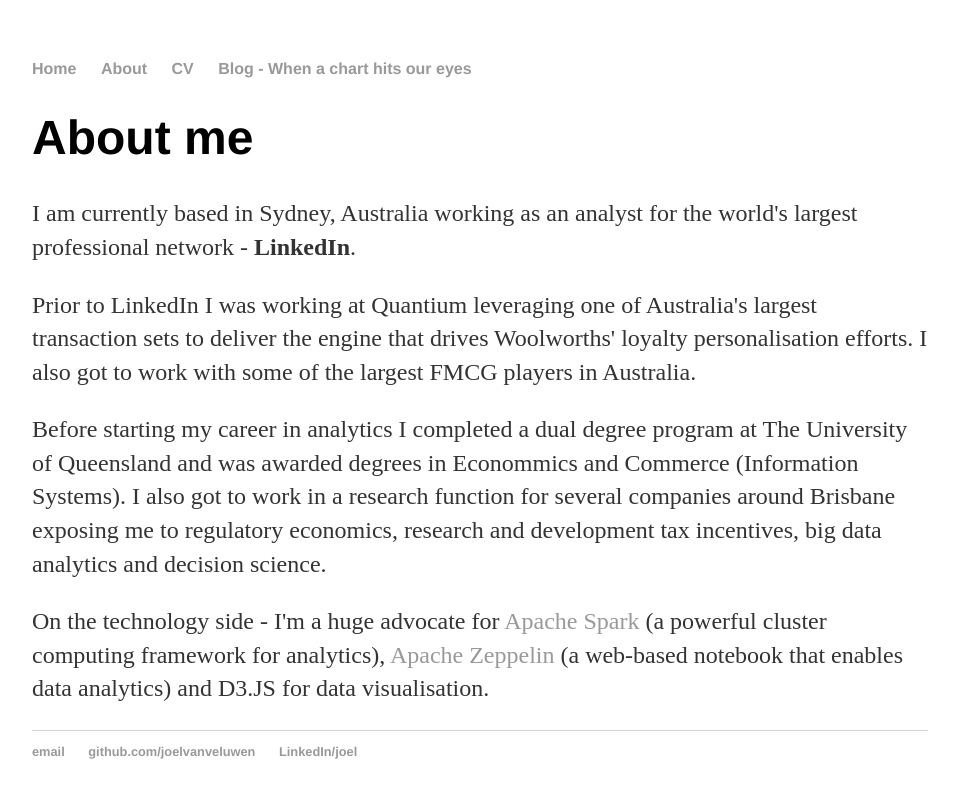
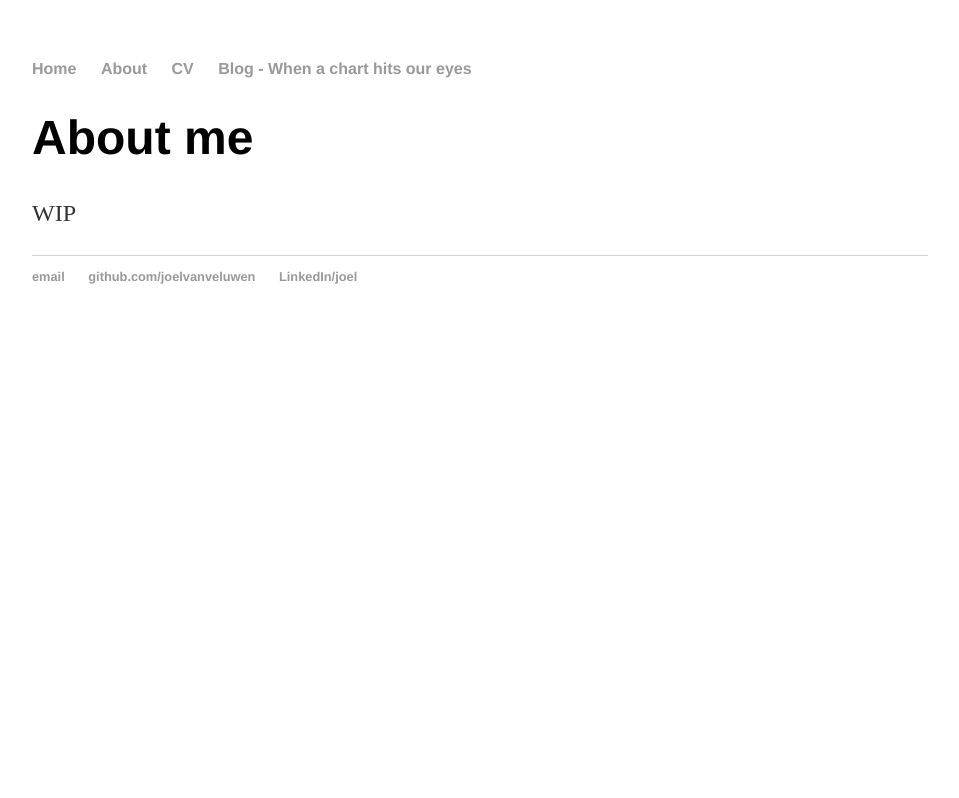
Before and after one commit to joelvanveluwen-zz/old_joelvanveluwen.github.io, a Jekyll site: the page built from about/index.html, in a window 1280 px wide. Shown: the top 798 px of the page, without its empty margins (160-1119 px from the left). Built offline with Jekyll 4.4.1, drawn with Linux system fonts in a browser that asks for light colours.

Commit message:
Update index.html

```diff
--- a/about/index.html
+++ b/about/index.html
@@ -5,7 +5,4 @@
 <div class="blurb">
 	<h1>About me</h1>
 </div><!-- /.blurb -->
-<p>I am currently based in Sydney, Australia working as an analyst for the world's largest professional network - <b>LinkedIn</b>.</p>
-<p>Prior to LinkedIn I was working at Quantium leveraging one of Australia's largest transaction sets to deliver the engine that drives Woolworths' loyalty personalisation efforts. I also got to work with some of the largest FMCG players in Australia.</p>
-<p>Before starting my career in analytics I completed a dual degree program at The University of Queensland and was awarded degrees in Econommics and Commerce (Information Systems). I also got to work in a research function for several companies around Brisbane exposing me to regulatory economics, research and development tax incentives, big data analytics and decision science.</p>
-<p>On the technology side - I'm a huge advocate for <a href="http://spark.apache.org/">Apache Spark</a> (a powerful cluster computing framework for analytics), <a href="https://zeppelin.apache.org/">Apache Zeppelin</a> (a web-based notebook that enables data analytics) and D3.JS for data visualisation.</p>
+<p>WIP</p>
```
